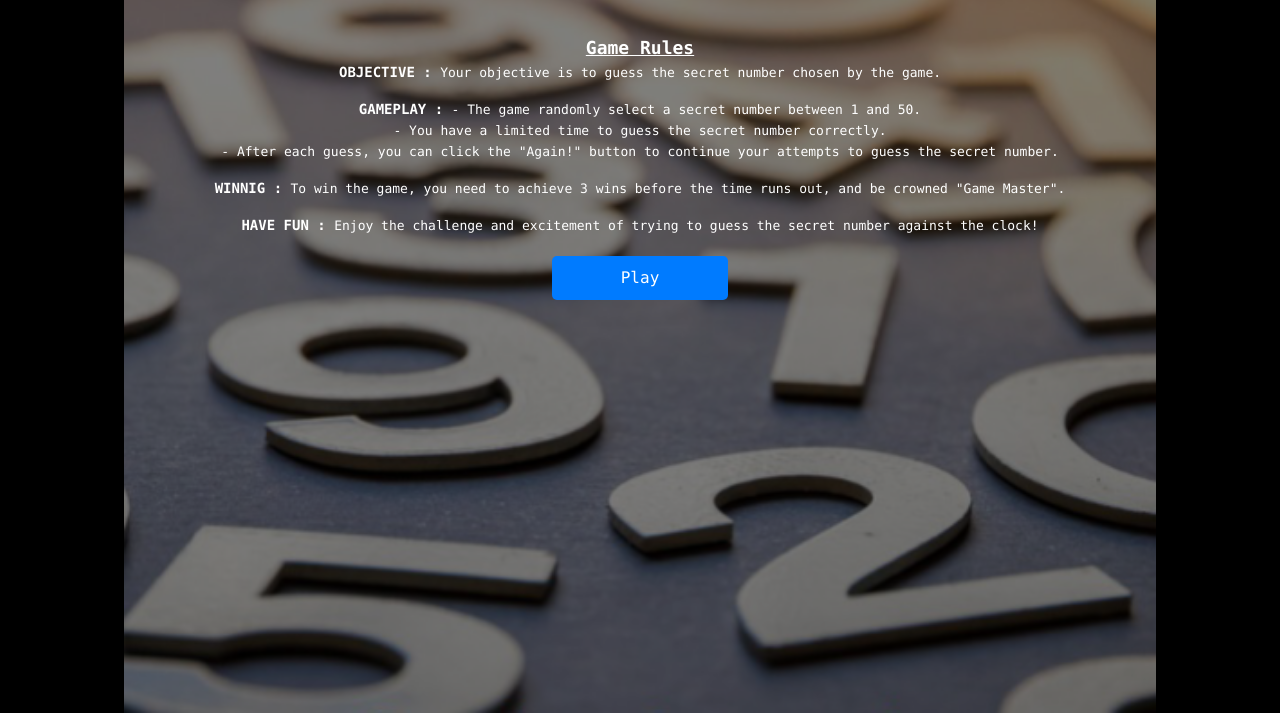
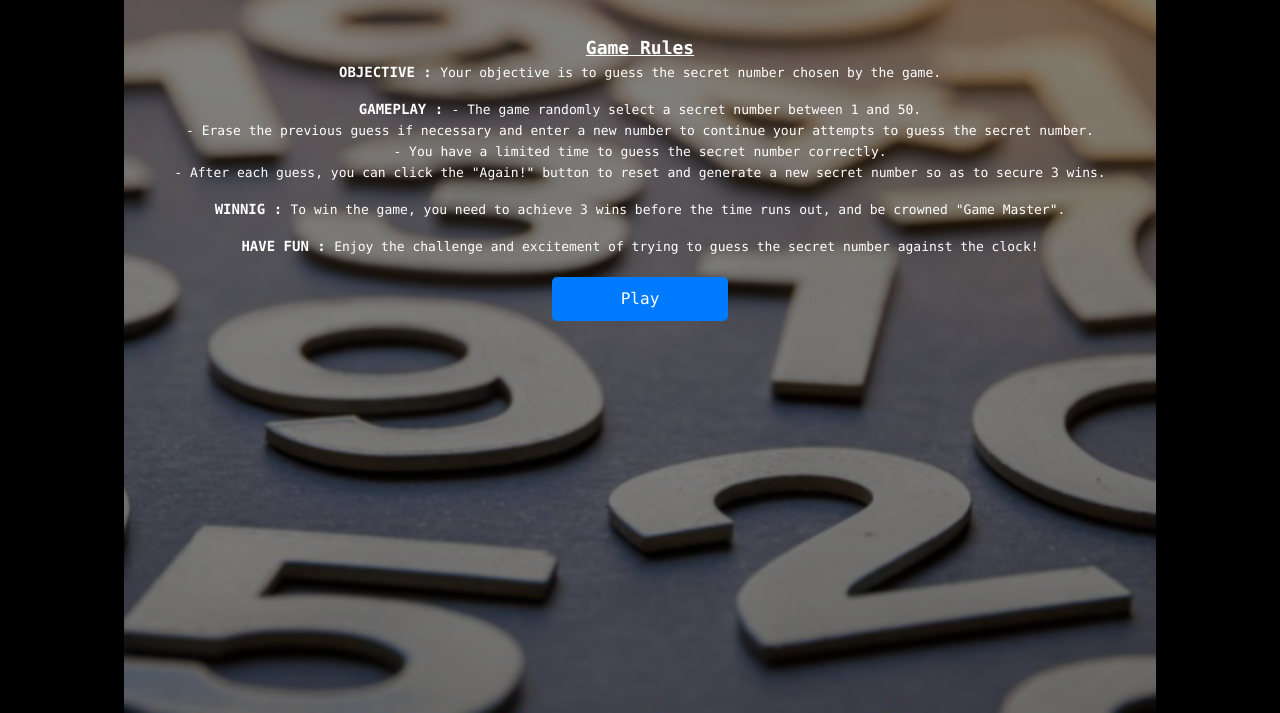
Before and after one commit to Mmesoma-Constance/guessgame, a website: page public/index.html in a window 1280 px wide. Shown: the part 87-800 px from the top of the page. Drawn offline with Linux system fonts and the light colour scheme.

Commit message:
fourth commit

```diff
--- a/public/index.html
+++ b/public/index.html
@@ -107,13 +107,20 @@
                 >- The game randomly select a secret number between 1 and 50.
               </span>
               <br />
+
+              <span class="" style="font-size: 13px"
+                >- Erase the previous guess if necessary and enter a new number
+                to continue your attempts to guess the secret number.
+              </span>
+              <br />
+
               <span class="" style="font-size: 13px"
                 >- You have a limited time to guess the secret number correctly.
               </span>
               <br />
               <span class="" style="font-size: 13px"
-                >- After each guess, you can click the "Again!" button to
-                continue your attempts to guess the secret number.
+                >- After each guess, you can click the "Again!" button to reset
+                and generate a new secret number so as to secure 3 wins.
               </span>
             </li>
             <li class="text-sm text-left md:text-center">
```
Also changed, not shown: public/output.css.
